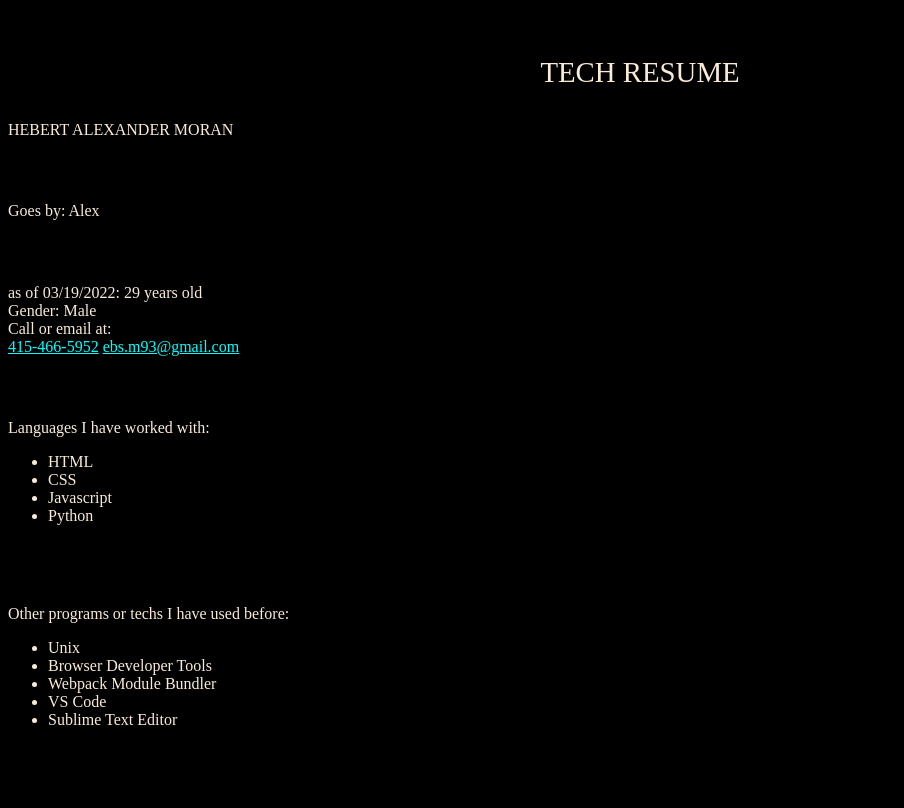
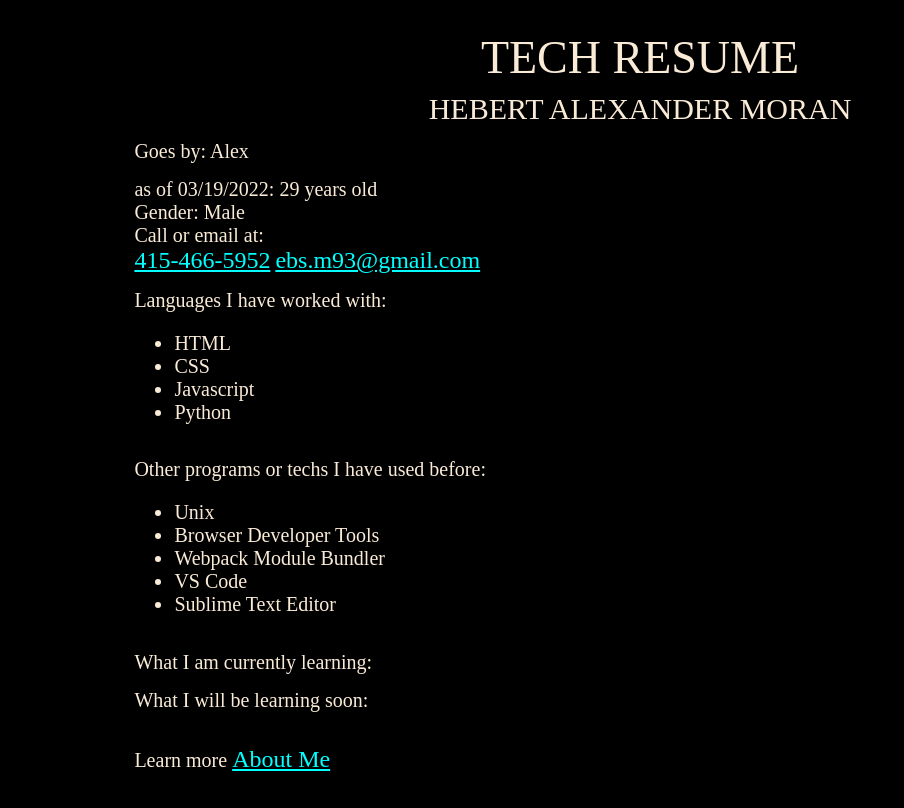
Before and after one commit to ebsm93/tech-resume, a plain HTML site: page index.html in a window 1280 px wide. Shown: the whole page, without its empty margins (0-904 px from the left). Drawn offline with Linux system fonts and the light colour scheme.

Commit message:
content add

```diff
--- a/index.html
+++ b/index.html
@@ -9,16 +9,15 @@
 </head>
 <body>
 
+    <div class="content-wrap">
         <div class="title">TECH RESUME</div>
         <div class="name">HEBERT ALEXANDER MORAN</div>
         <div class="alias">Goes by: Alex</div>
-
         <div class="starter-info">
             <div>as of 03/19/2022: 29 years old</div>
             <div>Gender: Male</div>
             <div class="contact">Call or email at:<br><a href="tel:415-466-5952" class="phone-number">415-466-5952</a> <a href="mailto:ebs.m93@gmail.com" class="email">ebs.m93@gmail.com</a></div>
         </div>
-
         <div>
             Languages I have worked with:
             <ul>
@@ -28,7 +27,6 @@
                 <li>Python</li>
             </ul>
         </div>
-
         <div>
             Other programs or techs I have used before:
             <ul>
@@ -38,6 +36,17 @@
                 <li>VS Code</li>
                 <li>Sublime Text Editor</li>
             </ul>
+        </div>
+
+        <div class="learning-currently">
+            What I am currently learning:
+        </div>
+
+        <div class="learning-soon">
+            What I will be learning soon:
+        </div>
+
+        <p>Learn more <a href="https://ebsm93.github.io/about_me/">About Me</a></p>
     </div>
 
 
--- a/style.css
+++ b/style.css
@@ -2,20 +2,16 @@
 
 html, body {
     height: 100%;
-    font-size: 16px;
 }
 
 body {
+    font-size: 16px;
     background-color: black;
     color: rgb(0, 0, 0);
     display: grid;
     /* justify-items: center; */
-    animation: main-transition 1.5s ease-in forwards
-}
-
-a {
-    color: aqua;
-    animation: a-transition 2.8s ease-in forwards
+    animation: main-transition 1.5s ease-in forwards;
+    justify-items: center;
 }
 
 @keyframes main-transition {
@@ -31,6 +27,30 @@ a {
         color: antiquewhite;
     }
 }
+
+.content-wrap {
+    display: grid;
+    width: 100%;
+    /* max-width: 90%; */
+}
+
+@media  (min-width: 500px){
+
+    .content-wrap {
+        max-width: 80%;
+    }
+    body {
+        font-size: 20px;
+    }
+}
+
+a {
+    color: aqua;
+    font-size: 1.2em;
+    animation: a-transition 2.8s ease-in forwards;
+
+}
+
 
 @keyframes a-transition {
     from {
@@ -50,6 +70,12 @@ a {
 .title {
     justify-self: center;
     align-self: center;
-    font-size: 1.8em;
+    font-size: 2.3em;
     margin-top: 2vh;
 }
+
+.name {
+    font-size: 1.5em;
+    justify-self: center;
+    align-self: stretch;
+}
```
Lines whose indentation alone changed are shown as unchanged.
